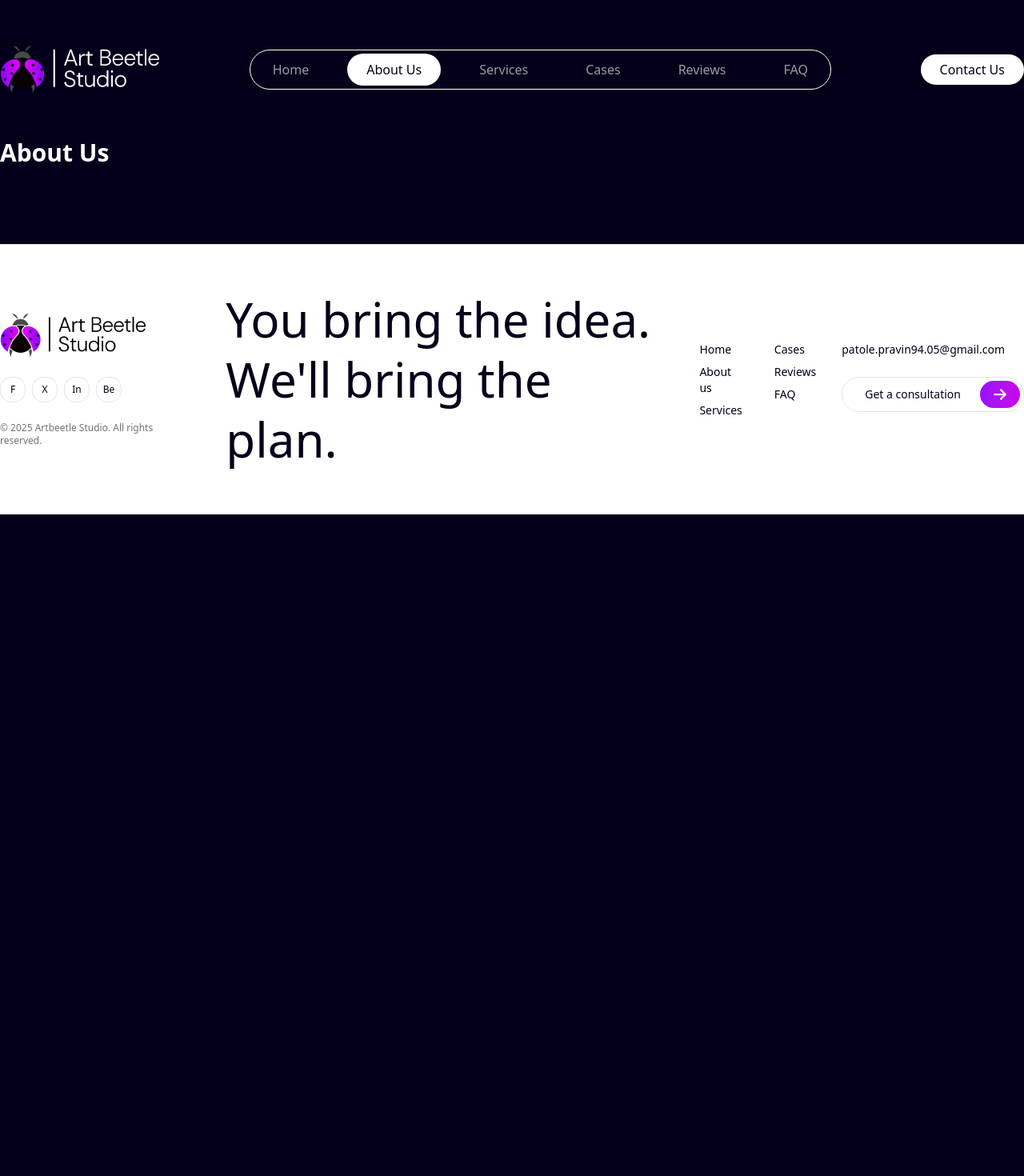
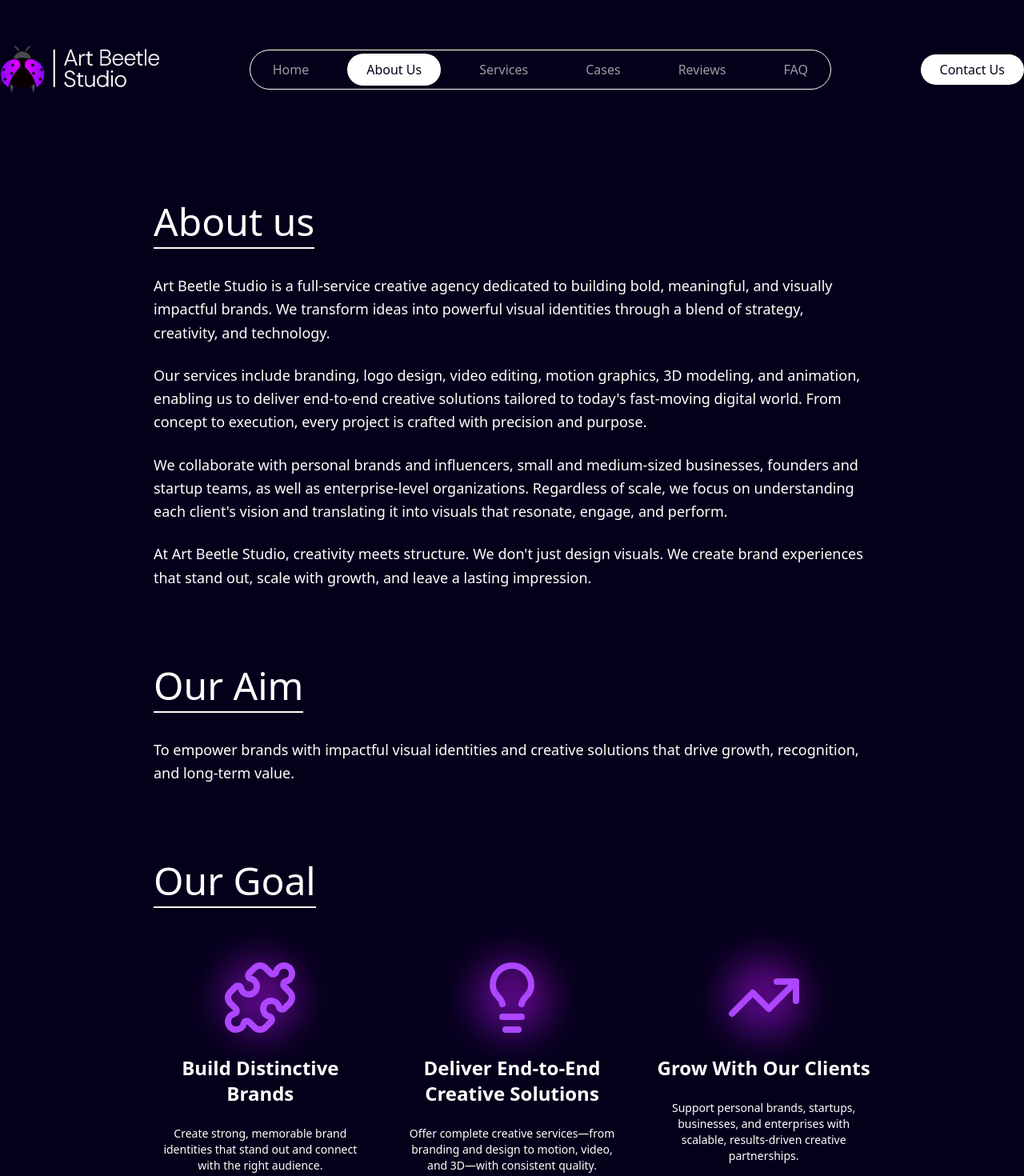
Before and after one commit to PRAMOD222/Art-Beetle-Studio, a Next.js app: page /about in a window 1280 px wide. Shown: the top 1470 px of the page at 80% size. Before the commit the page ends 800 px from the top, so only its background shows below. Built offline with nearby package versions, Linux system fonts and the light colour scheme.

Commit message:
about page

```diff
--- a/app/about/page.js
+++ b/app/about/page.js
@@ -1,7 +1,106 @@
+import { Puzzle, Lightbulb, TrendingUp } from "lucide-react";
+
 export default function AboutPage() {
   return (
-    <div className="container mx-auto">
-      <h1 className="text-3xl font-semibold text-primary">About Us</h1>
+    <div className="container mx-auto px-4 py-12 md:py-20 space-y-24">
+      {/* About Us Section */}
+      <section className="space-y-8 mx-auto max-w-4xl">
+        <h1 className="text-4xl md:text-5xl font-normal text-primary border-b-2 border-primary w-max pb-2">
+          About us
+        </h1>
+        <div className="space-y-6 text-lg text-primary leading-relaxed">
+          <p>
+            Art Beetle Studio is a full-service creative agency dedicated to
+            building bold, meaningful, and visually impactful brands. We transform
+            ideas into powerful visual identities through a blend of strategy,
+            creativity, and technology.
+          </p>
+          <p>
+            Our services include branding, logo design, video editing, motion
+            graphics, 3D modeling, and animation, enabling us to deliver
+            end-to-end creative solutions tailored to today&apos;s fast-moving
+            digital world. From concept to execution, every project is crafted
+            with precision and purpose.
+          </p>
+          <p>
+            We collaborate with personal brands and influencers, small and
+            medium-sized businesses, founders and startup teams, as well as
+            enterprise-level organizations. Regardless of scale, we focus on
+            understanding each client&apos;s vision and translating it into
+            visuals that resonate, engage, and perform.
+          </p>
+          <p>
+            At Art Beetle Studio, creativity meets structure. We don&apos;t just
+            design visuals. We create brand experiences that stand out, scale
+            with growth, and leave a lasting impression.
+          </p>
+        </div>
+      </section>
+
+      {/* Our Aim Section */}
+      <section className="space-y-8 mx-auto max-w-4xl">
+        <h2 className="text-4xl md:text-5xl font-normal text-primary border-b-2 border-primary w-max pb-2">
+          Our Aim
+        </h2>
+        <p className="text-lg text-primary leading-relaxed">
+          To empower brands with impactful visual identities and creative
+          solutions that drive growth, recognition, and long-term value.
+        </p>
+      </section>
+
+      {/* Our Goal Section */}
+      <section className="space-y-16 mx-auto max-w-4xl">
+        <h2 className="text-4xl md:text-5xl font-normal text-primary border-b-2 border-primary w-max pb-2">
+          Our Goal
+        </h2>
+
+        <div className="grid grid-cols-1 md:grid-cols-3 gap-12">
+          {/* Goal 1 */}
+          <div className="flex flex-col items-center text-center space-y-6">
+            <div className="relative">
+              <Puzzle className="w-24 h-24 text-purple-500" />
+              <div className="absolute inset-0 bg-gradient-to-tr from-purple-600 to-accent opacity-50 blur-xl rounded-full -z-10"></div>
+            </div>
+            <h3 className="text-2xl font-semibold text-primary">
+              Build Distinctive Brands
+            </h3>
+            <p className="text-primary text-sm max-w-xs">
+              Create strong, memorable brand identities that stand out and
+              connect with the right audience.
+            </p>
+          </div>
+
+          {/* Goal 2 */}
+          <div className="flex flex-col items-center text-center space-y-6">
+            <div className="relative">
+              <Lightbulb className="w-24 h-24 text-purple-500" />
+              <div className="absolute inset-0 bg-gradient-to-tr from-purple-600 to-accent opacity-50 blur-xl rounded-full -z-10"></div>
+            </div>
+            <h3 className="text-2xl font-semibold text-primary">
+              Deliver End-to-End Creative Solutions
+            </h3>
+            <p className="text-primary text-sm max-w-xs">
+              Offer complete creative services—from branding and design to
+              motion, video, and 3D—with consistent quality.
+            </p>
+          </div>
+
+          {/* Goal 3 */}
+          <div className="flex flex-col items-center text-center space-y-6">
+            <div className="relative">
+              <TrendingUp className="w-24 h-24 text-purple-500" />
+              <div className="absolute inset-0 bg-gradient-to-tr from-purple-600 to-accent opacity-50 blur-xl rounded-full -z-10"></div>
+            </div>
+            <h3 className="text-2xl font-semibold text-primary">
+              Grow With Our Clients
+            </h3>
+            <p className="text-primary text-sm max-w-xs">
+              Support personal brands, startups, businesses, and enterprises
+              with scalable, results-driven creative partnerships.
+            </p>
+          </div>
+        </div>
+      </section>
     </div>
   );
 }
```
